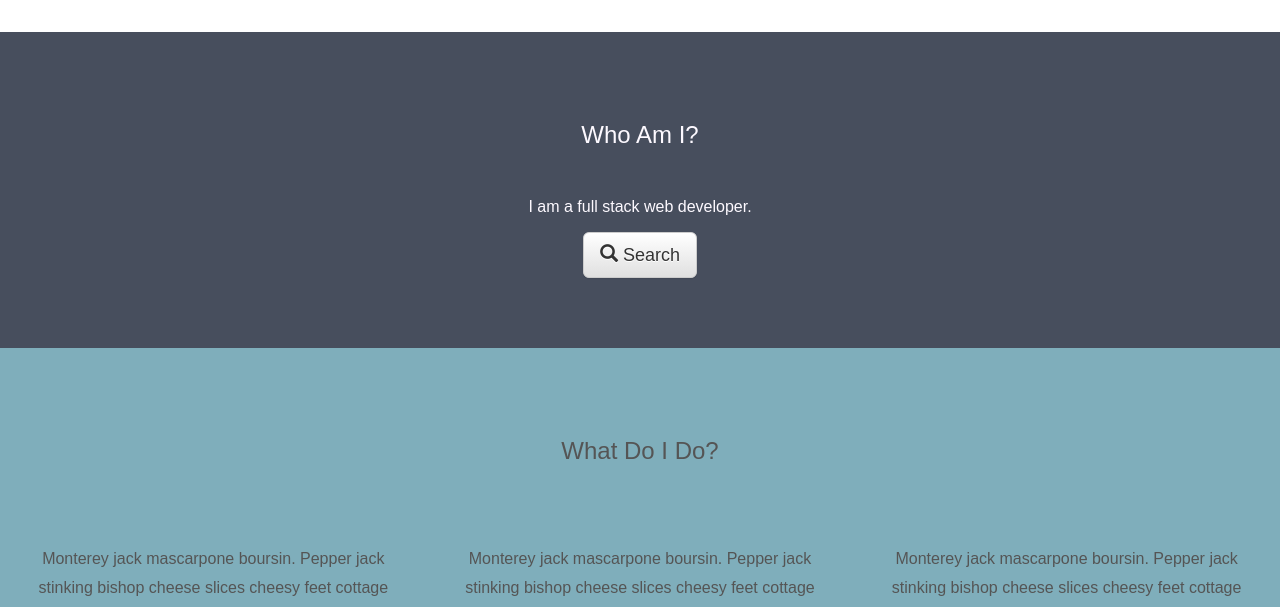
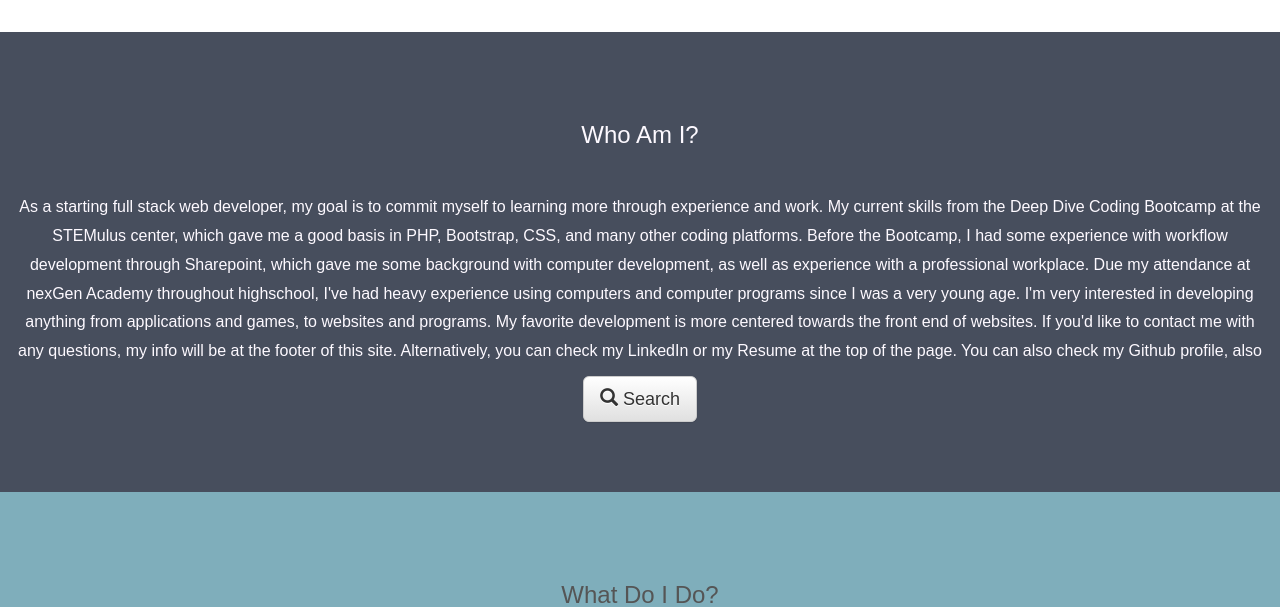
Before and after one commit to jordanv215/moparvinson-jordanpwp, a PHP site: page / in a window 1280 px wide. Shown: the part 536-1143 px from the top of the page. Run offline with PHP 8.4, Linux system fonts and the light colour scheme; some libraries are stand-ins or nearby versions.

Commit message:
red alert commit

```diff
--- a/public_html/index.php
+++ b/public_html/index.php
@@ -112,13 +112,12 @@
 		<!-- contianer 2 -->
 		<div class="container-fluid bg-2 text-center">
 			<h3 class="margin">Who Am I?</h3>
-			<p>I am a full stack web developer. </p>
+			<p>As a starting full stack web developer, my goal is to commit myself to learning more through experience and work. My current skills from the Deep Dive Coding Bootcamp at the STEMulus center, which gave me a good basis in PHP, Bootstrap, CSS, and many other coding platforms. Before the Bootcamp, I had some experience with workflow development through Sharepoint, which gave me some background with computer development, as well as experience with a professional workplace. Due my attendance at nexGen Academy throughout highschool, I've had heavy experience using computers and computer programs since I was a very young age. I'm very interested in developing anything from applications and games, to websites and programs. My favorite development is more centered towards the front end of websites. If you'd like to contact me with any questions, my info will be at the footer of this site. Alternatively, you can check my LinkedIn or my Resume at the top of the page. You can also check my Github profile, also </p>
 			<!-- this is a button, change to the same dropdown as before later -->
 			<a href="#" class="btn btn-default btn-lg">
 				<span class="glyphicon glyphicon-search"></span> Search
 			</a>
 		</div>
-
 		<!-- container 3 -->
 		<div class="container-fluid bg-3 text-center">
 			<h3 class="margin">What Do I Do?</h3><br>
```
